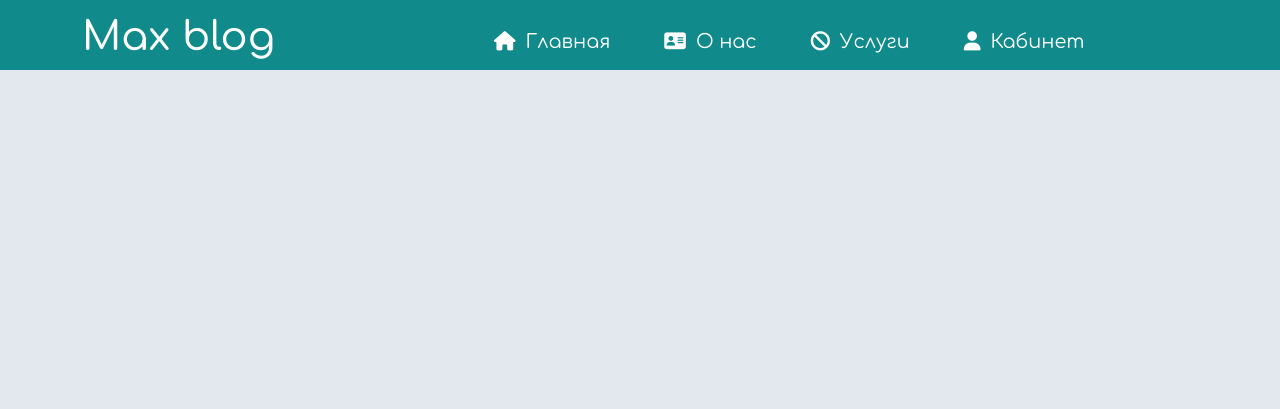
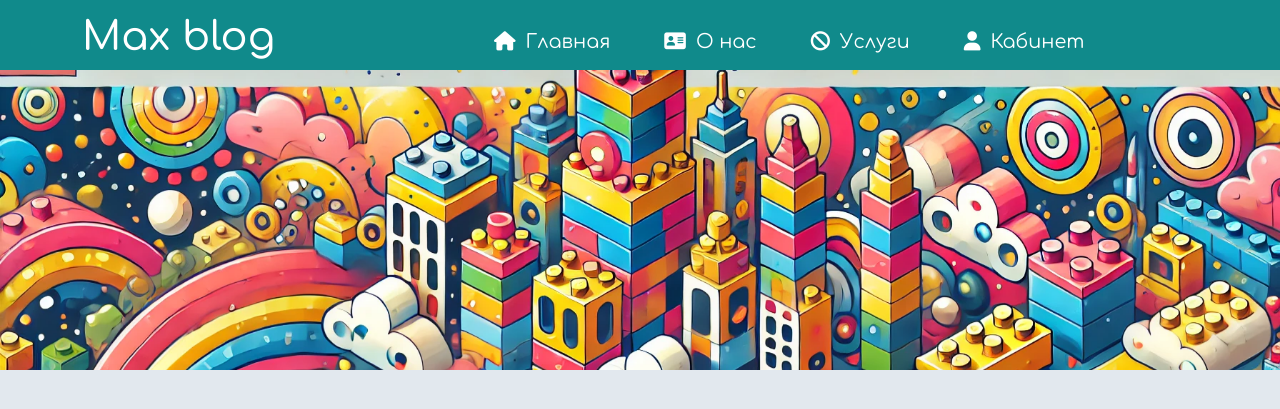
Before and after one commit to Veihy/maxBlog, a PHP site: page / in a window 1280 px wide. Shown: the top 409 px of the page. Run offline with PHP 8.4, Linux system fonts and the light colour scheme; some libraries are stand-ins or nearby versions.

Commit message:
add slider

```diff
--- a/css/style.css
+++ b/css/style.css
@@ -7,6 +7,8 @@ html, h1,h2,h3,h4,h5,h6{
 }
 body{
     background: rgba(216, 224, 232, 0.72);
+    margin: 0;
+    padding: 0;
 }
 a{
     text-decoration: none;
@@ -50,19 +52,29 @@ header ul li i{
 }
 header ul li ul{
     position: absolute ;
-    top: 66px;
+    top: 70px;
     display: none;
     width: 180px;
     z-index: 88888;
+    border: 2px solid rgba(0, 132, 132, 0.93);
+    border-radius: 5px;
+    background-color: rgba(0, 132, 132, 0.93);
+
 }
 header ul li:hover ul{
     display: block;
 }
 header ul li ul li{
     width: 100%;
-    margin-left: 37px;
+    margin-left: 22px;
 }
 header ul li ul li a{
-    color: rgba(0, 132, 132, 0.93) !important;
+    color: #fff !important;
+
 
 }
+.carousel-inner, .carousel-item, .carousel-item img {
+    width: 100%;
+    height: 300px;
+    object-fit: cover;
+}
--- a/index.html
+++ b/index.html
@@ -6,18 +6,24 @@
 
     <!-- Bootstrap css -->
     <link href="https://cdn.jsdelivr.net/npm/bootstrap@5.3.3/dist/css/bootstrap.min.css" rel="stylesheet" integrity="sha384-QWTKZyjpPEjISv5WaRU9OFeRpok6YctnYmDr5pNlyT2bRjXh0JMhjY6hW+ALEwIH" crossorigin="anonymous">
+
     <!-- Font awesome -->
     <script src="https://kit.fontawesome.com/191c96ceba.js" crossorigin="anonymous"></script>
+
     <!-- style.css -->
     <link rel="stylesheet" href="css/style.css">
+
     <!-- font Comfortaa -->
     <link rel="preconnect" href="https://fonts.googleapis.com">
     <link rel="preconnect" href="https://fonts.gstatic.com" crossorigin>
     <link href="https://fonts.googleapis.com/css2?family=Comfortaa:wght@300..700&display=swap" rel="stylesheet">
 
+    <script src="https://cdn.jsdelivr.net/npm/bootstrap@5.3.3/dist/js/bootstrap.bundle.min.js" integrity="sha384-YvpcrYf0tY3lHB60NNkmXc5s9fDVZLESaAA55NDzOxhy9GkcIdslK1eN7N6jIeHz" crossorigin="anonymous"></script>
+
     <title>Max Blog</title>
 </head>
 <body>
+
 <header class="container-fluid">
     <div class="container">
         <div class="row">
@@ -40,6 +46,27 @@
         </div>
     </div>
 </header>
-<script src="https://cdn.jsdelivr.net/npm/bootstrap@5.3.3/dist/js/bootstrap.bundle.min.js" integrity="sha384-YvpcrYf0tY3lHB60NNkmXc5s9fDVZLESaAA55NDzOxhy9GkcIdslK1eN7N6jIeHz" crossorigin="anonymous"></script>
+
+<!-- Autoplaying carousel Bootstrap  START-->
+<div class="container-fluid p-0">
+    <div id="carouselExampleSlidesOnly" class="carousel slide" data-bs-ride="carousel">
+        <div class="carousel-inner">
+            <div class="carousel-item active">
+                <img src="images/1.png" class="d-block w-100" alt="Lego">
+            </div>
+
+            <div class="carousel-item">
+                <img src="images/311.png" class="d-block w-100" alt="Hot Wheels">
+            </div>
+
+            <div class="carousel-item">
+                <img src="images/5.png" class="d-block w-100" alt="Airplanes">
+            </div>
+
+        </div>
+    </div>
+</div>
+
+<!-- Autoplaying carousel Bootstrap  END-->
 </body>
 </html>
```
Also changed, not shown: images/3.png (deleted), images/311.png (added), images/4.png (deleted), 3 other files.
